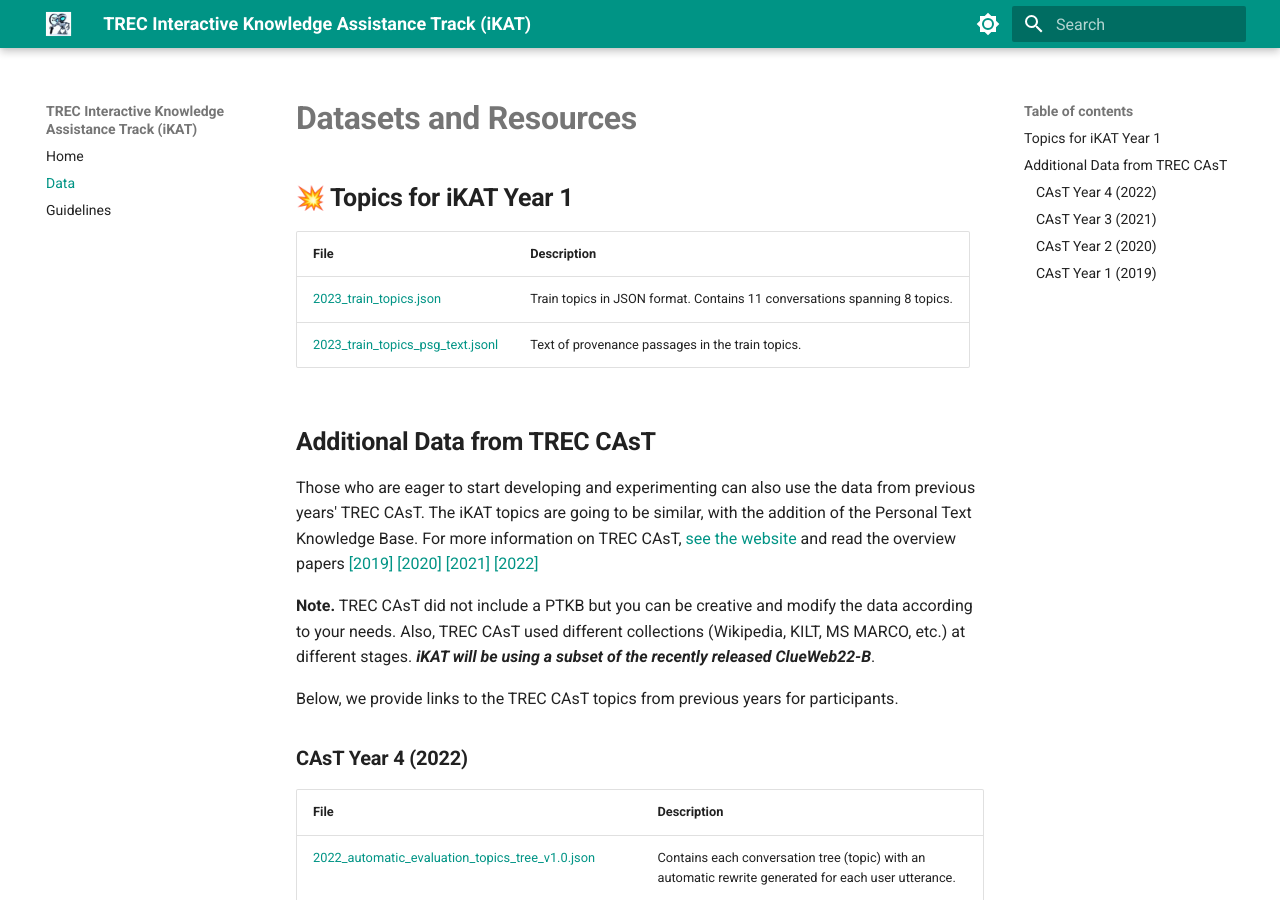
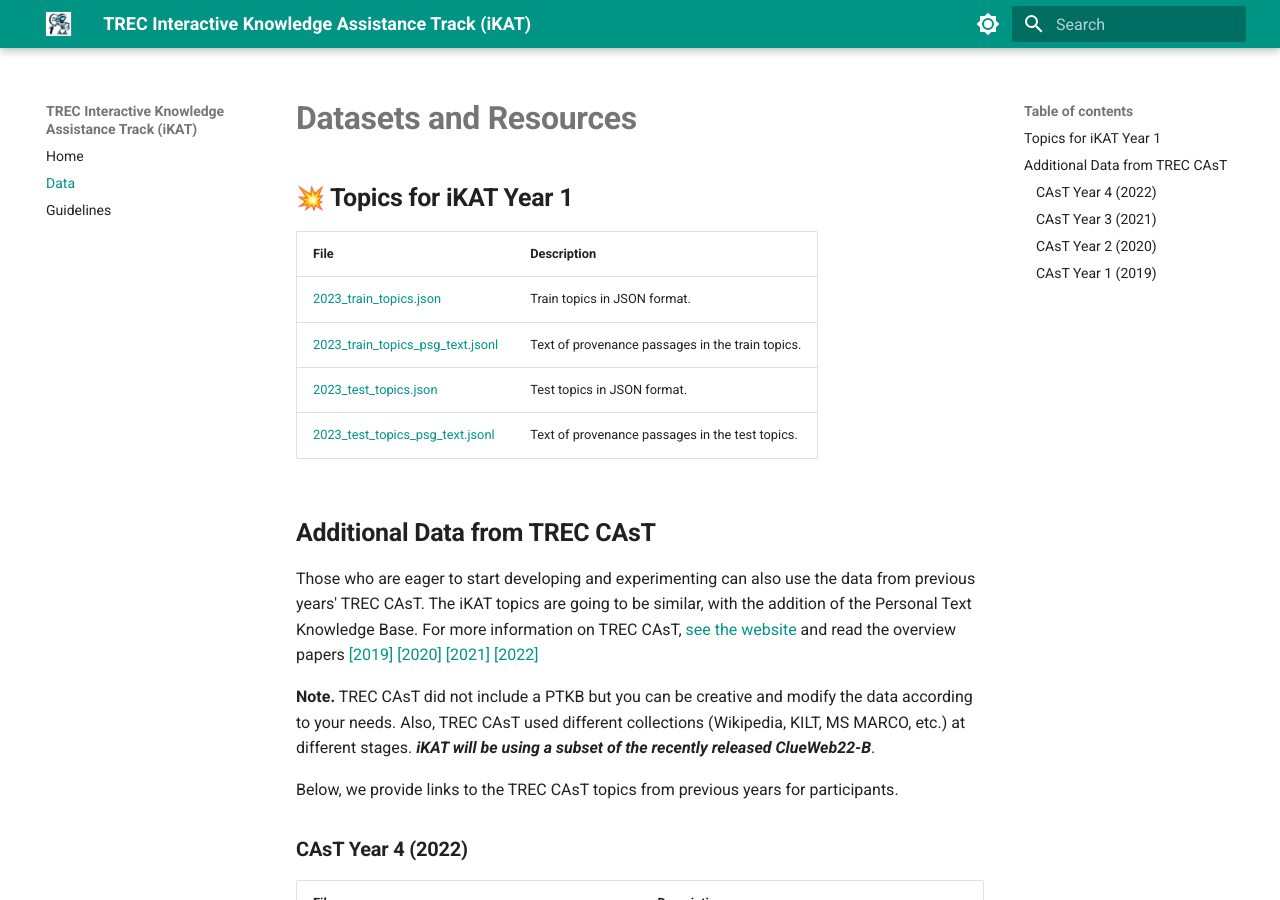
Before and after one commit to shubham526/trec-ikat-website, an MkDocs documentation site: the page built from docs/data.md, in a window 1280 px wide and 900 px high. Built offline with MkDocs 1.6.1 and Material for MkDocs 9.7.7, drawn with Linux system fonts in a browser that asks for light colours; emoji names are drawn with the system emoji font.

Commit message:
Updated with test topics.

```diff
--- a/docs/data.md
+++ b/docs/data.md
@@ -4,8 +4,10 @@
 
 |    File      |      Description      |
 |:------------|:---------------------|
-| 	[2023_train_topics.json](https://drive.google.com/file/d/1sNHmVYO9PVG2kFxLscPGhN-uCCUuDAu9/view?usp=sharing)       |       Train topics in JSON format. Contains 11 conversations spanning 8 topics.             |
+| 	[2023_train_topics.json](https://drive.google.com/file/d/1sNHmVYO9PVG2kFxLscPGhN-uCCUuDAu9/view?usp=sharing)       |       Train topics in JSON format.             |
 | 	[2023_train_topics_psg_text.jsonl](https://drive.google.com/file/d/1Bk90f0Rd982Px65GDuQayd5s8uXQs9UX/view?usp=sharing)       |       Text of provenance passages in the train topics.             |
+| 	[2023_test_topics.json](https://drive.google.com/file/d/1S4e1MjWSkCsfXfp7fAdyqTNnFMs2WIhI/view?usp=sharing)       |       Test topics in JSON format.             |
+| 	[2023_test_topics_psg_text.jsonl](https://drive.google.com/file/d/1YGhJAUEw9PPITPkrWP3EtnUsWiboh3eq/view?usp=sharing)       |       Text of provenance passages in the test topics.             |
 
 
 
```
